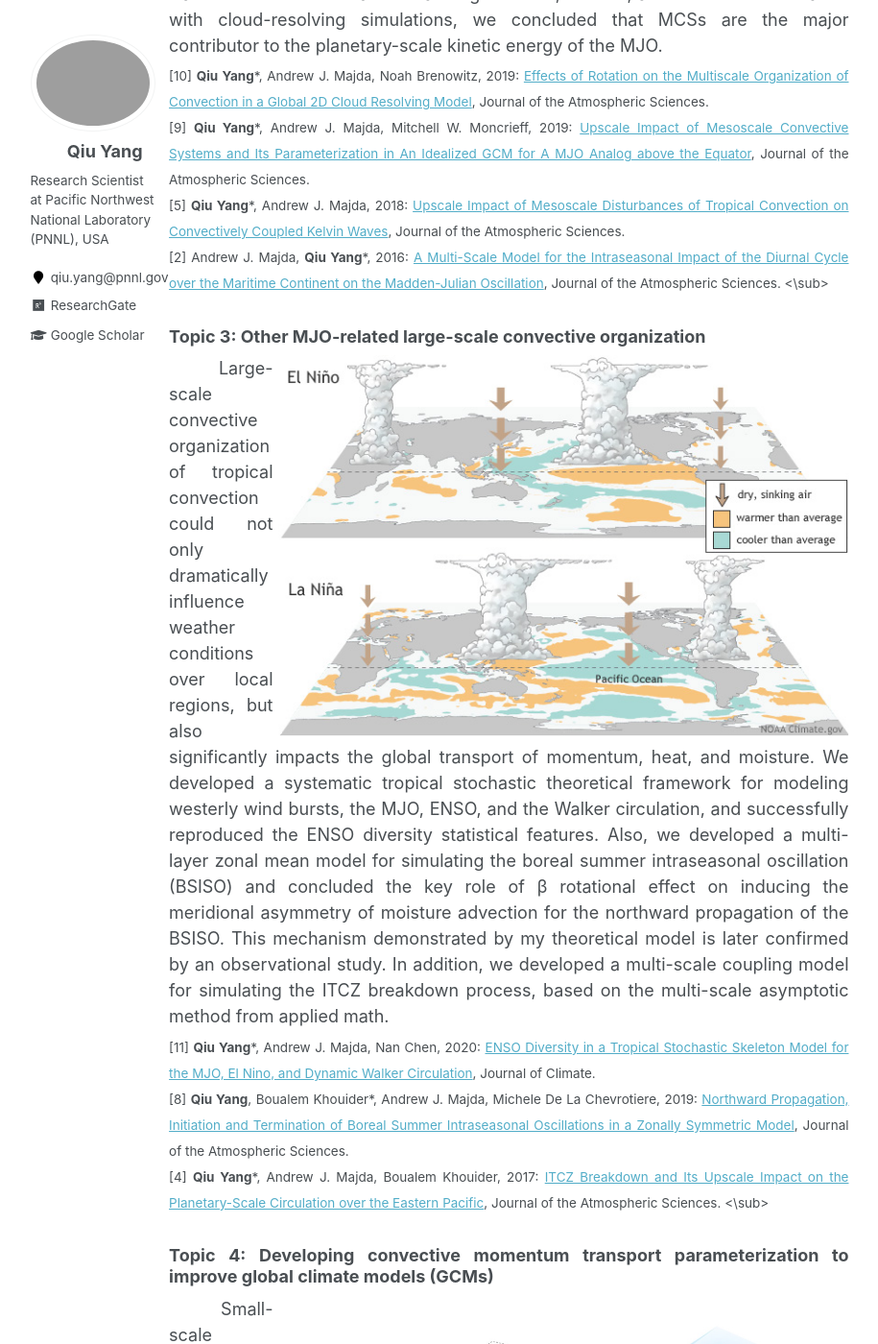
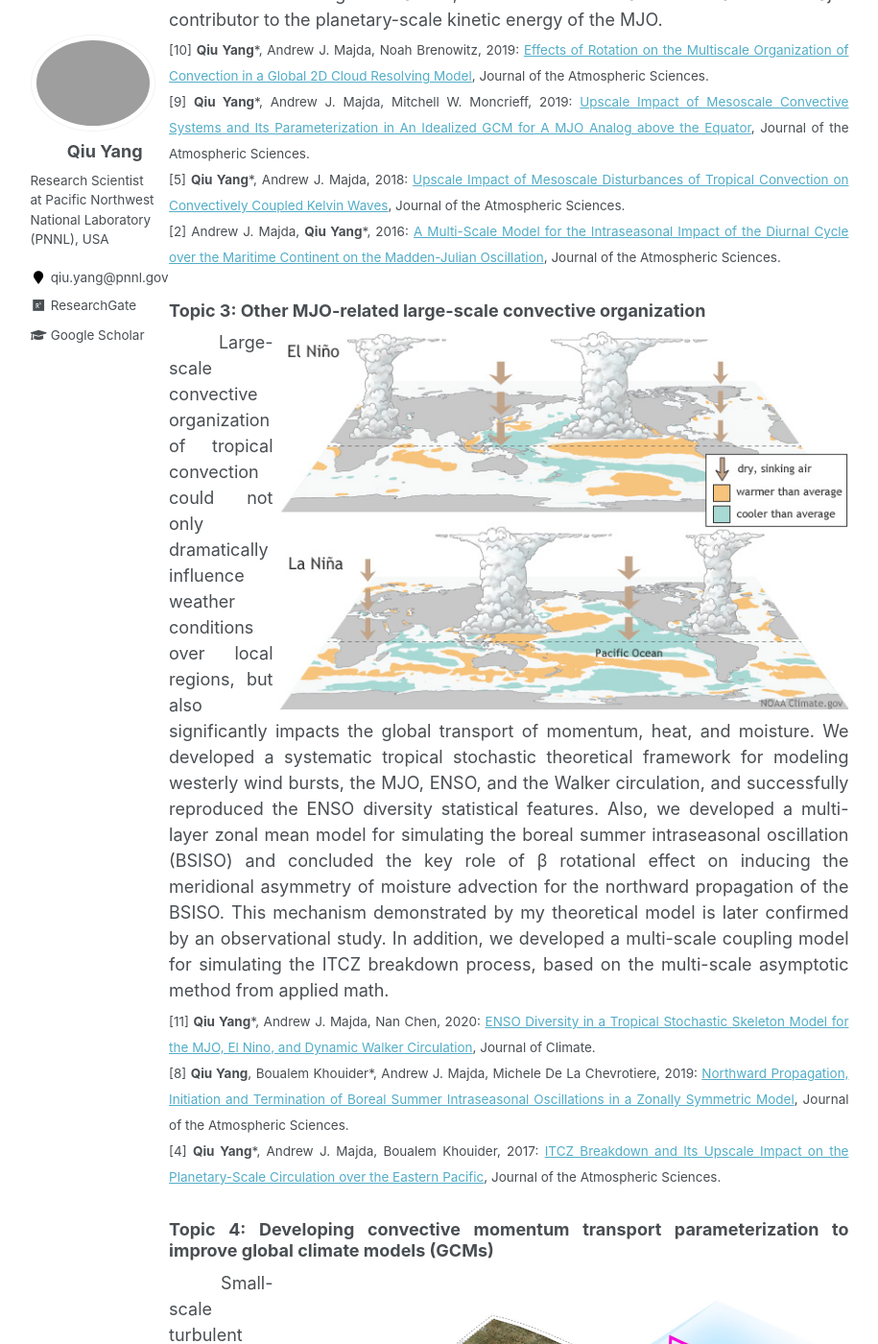
Before and after one commit to qiuyang50/qiuyang50.github.io, a Jekyll site: the page built from _pages/research.md, in a window 1280 px wide and 1400 px high, scrolled down 2386 px. Shown: the whole window at 96% size, without its empty margins (182-1097 px from the left). Built offline with Jekyll 4.4.1, drawn with Linux system fonts in a browser that asks for light colours; some of the changed text lies outside the part shown.

Commit message:
Update research.md

```diff
--- a/_pages/research.md
+++ b/_pages/research.md
@@ -15,7 +15,7 @@ author_profile: true
 [19] **Qiu Yang**\*, Ruby Leung, Zhe Feng, Xingchao Chen, 2023: A Moist Potential Vorticity Model for Mid-Latitude Mesoscale Convective Systems over Land. Submitted to Journal of the Atmospheric Sciences.
 [17] **Qiu Yang**\*, Ruby Leung, Zhe Feng, Xingchao Chen, 2022: Impact of Global Warming on U.S. Summertime Mesoscale Convective Systems: A Simple Lagrangian Parcel Model Perspective. Journal of Climate, in revision.
 [13] **Qiu Yang**\*, Ruby Leung, Zhe Feng, Fengfei Song, Xingchao Chen, 2021: [A Simple Lagrangian Parcel Model for the Initiation of Summertime MCSs over the Central US](https://journals.ametsoc.org/view/journals/atsc/aop/JAS-D-21-0136.1/JAS-D-21-0136.1.xml), Journal of the Atmospheric Sciences.
-<\sub>
+</sub>
 
 ### Topic 2: Multi-scale organization of tropical convection in the MJO
 
@@ -27,7 +27,7 @@ author_profile: true
 [9] **Qiu Yang**\*, Andrew J. Majda, Mitchell W. Moncrieff, 2019: [Upscale Impact of Mesoscale Convective Systems and Its Parameterization in An Idealized GCM for A MJO Analog above the Equator](https://journals.ametsoc.org/jas/article/76/3/865/107160/Upscale-Impact-of-Mesoscale-Convective-Systems-and), Journal of the Atmospheric Sciences.
 [5] **Qiu Yang**\*, Andrew J. Majda, 2018: [Upscale Impact of Mesoscale Disturbances of Tropical Convection on Convectively Coupled Kelvin Waves](https://journals.ametsoc.org/jas/article/75/1/85/99497/Upscale-Impact-of-Mesoscale-Disturbances-of), Journal of the Atmospheric Sciences.
 [2] Andrew J. Majda, **Qiu Yang**\*, 2016: [A Multi-Scale Model for the Intraseasonal Impact of the Diurnal Cycle over the Maritime Continent on the Madden-Julian Oscillation](https://journals.ametsoc.org/jas/article/73/2/579/27828/A-Multiscale-Model-for-the-Intraseasonal-Impact-of), Journal of the Atmospheric Sciences.
-<\sub>
+</sub>
 
 ### Topic 3: Other MJO-related large-scale convective organization
 
@@ -37,7 +37,7 @@ author_profile: true
 [11] **Qiu Yang**\*, Andrew J. Majda, Nan Chen, 2020: [ENSO Diversity in a Tropical Stochastic Skeleton Model for the MJO, El Nino, and Dynamic Walker Circulation](https://journals.ametsoc.org/view/journals/clim/aop/JCLI-D-20-0447.1/JCLI-D-20-0447.1.xml), Journal of Climate.
 [8] **Qiu Yang**, Boualem Khouider*, Andrew J. Majda, Michele De La Chevrotiere, 2019: [Northward Propagation, Initiation and Termination of Boreal Summer Intraseasonal Oscillations in a Zonally Symmetric Model](https://journals.ametsoc.org/jas/article/76/2/639/40339/Northward-Propagation-Initiation-and-Termination), Journal of the Atmospheric Sciences.
 [4] **Qiu Yang**\*, Andrew J. Majda, Boualem Khouider, 2017: [ITCZ Breakdown and Its Upscale Impact on the Planetary-Scale Circulation over the Eastern Pacific](https://journals.ametsoc.org/jas/article/74/12/4023/68982/ITCZ-Breakdown-and-Its-Upscale-Impact-on-the), Journal of the Atmospheric Sciences.
-<\sub>
+</sub>
 
 ### Topic 4: Developing convective momentum transport parameterization to improve global climate models (GCMs)
 
@@ -46,4 +46,4 @@ author_profile: true
 <sub>
 [16] **Qiu Yang**\*, Walter Hannah, Ruby Leung, 2022: [Convective Momentum Transport and its Impact on the Madden-Julian Oscillation in E3SM-MMF](https://doi.org/10.1029/2022MS003206). Journal of Advances in Modeling Earth Systems.
 [9] **Qiu Yang**\*, Andrew J. Majda, Mitchell W. Moncrieff, 2019: [Upscale Impact of Mesoscale Convective Systems and Its Parameterization in An Idealized GCM for A MJO Analog above the Equator](https://journals.ametsoc.org/jas/article/76/3/865/107160/Upscale-Impact-of-Mesoscale-Convective-Systems-and), Journal of the Atmospheric Sciences.
-<\sub>
+</sub>
```
